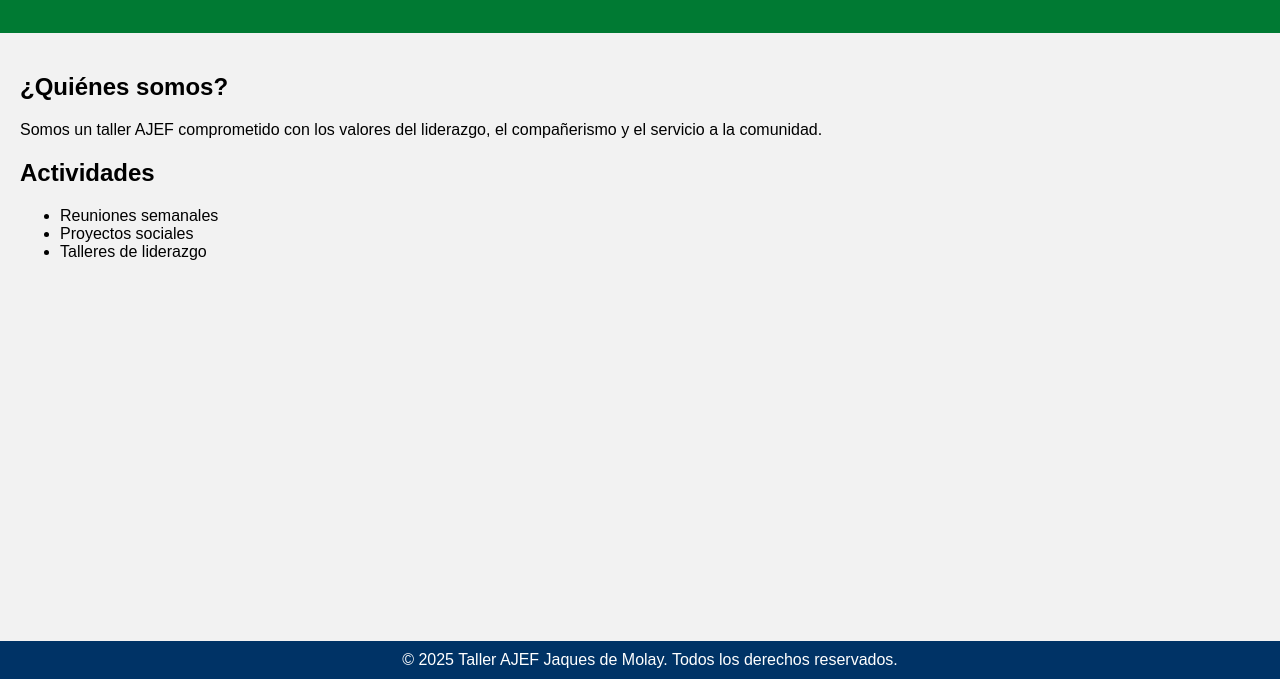
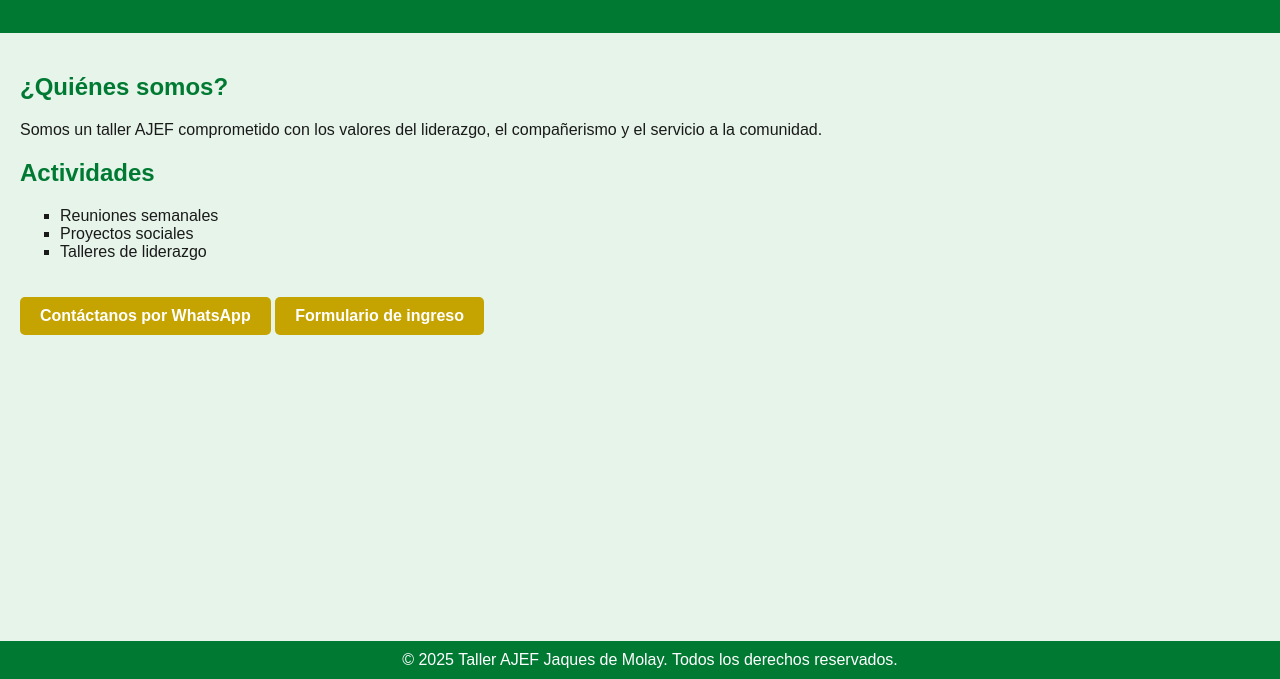
Before and after one commit to ELC-15/ajef-toluca, a plain HTML site: page index.html in a window 1280 px wide. Shown: the part 121-800 px from the top of the page. Drawn offline with Linux system fonts and the light colour scheme.

Commit message:
versión 2

```diff
--- a/index.html
+++ b/index.html
@@ -1,40 +1,45 @@
 <!DOCTYPE html>
 <html lang="es">
-
 <head>
   <meta charset="UTF-8">
   <title>Taller AJEF Jaques de Molay</title>
   <style>
     body {
       font-family: Arial, sans-serif;
-            background-color: #f2f2f2;
+      background-color: #e6f4ea; /* verde claro */
+      color: #1a1a1a; /* texto oscuro */
       margin: 0;
       padding: 0;
     }
 
     header {
-            background-color: #007a33;
+      background-color: #007a33; /* verde AJEF */
       color: white;
       padding: 20px;
       text-align: center;
+      overflow: hidden;
     }
 
     .logo {
       width: 80px;
-            /* tamaño pequeño */
       float: left;
-            /* coloca la imagen a la izquierda */
       margin-right: 15px;
-            /* espacio entre la imagen y el texto */
     }
-
 
     main {
       padding: 20px;
     }
 
+    h2 {
+      color: #007a33;
+    }
+
+    ul {
+      list-style-type: square;
+    }
+
     footer {
-            background-color: #003366;
+      background-color: #007a33;
       color: white;
       text-align: center;
       padding: 10px;
@@ -42,21 +47,34 @@
       width: 100%;
       bottom: 0;
     }
+
+    .btn-contacto {
+      display: inline-block;
+      margin-top: 20px;
+      padding: 10px 20px;
+      background-color: #c5a300; /* dorado claro */
+      color: white;
+      text-decoration: none;
+      border-radius: 5px;
+      font-weight: bold;
+    }
+
+    .btn-contacto:hover {
+      background-color: #a38800;
+    }
   </style>
 </head>
+<body>
 
-<body>
   <header>
     <img src="ajef_logo.jpg" alt="Logo del Taller AJEF Jaques de Molay" class="logo">
     <h1>Taller AJEF Jaques de Molay</h1>
     <p>Fraternidad, servicio y liderazgo juvenil</p>
   </header>
 
-
   <main>
     <h2>¿Quiénes somos?</h2>
-        <p>Somos un taller AJEF comprometido con los valores del liderazgo, el compañerismo y el servicio a la
-            comunidad.</p>
+    <p>Somos un taller AJEF comprometido con los valores del liderazgo, el compañerismo y el servicio a la comunidad.</p>
 
     <h2>Actividades</h2>
     <ul>
@@ -64,11 +82,17 @@
       <li>Proyectos sociales</li>
       <li>Talleres de liderazgo</li>
     </ul>
+
+    <a href="https://wa.me/521XXXXXXXXXX" class="btn-contacto" target="_blank">Contáctanos por WhatsApp</a>
+    <a href="https://docs.google.com/forms/d/e/1FAIpQLSdEjemploFormularioXYZ/viewform" class="btn-contacto" target="_blank">
+  Formulario de ingreso
+</a>
+
   </main>
 
   <footer>
     &copy; 2025 Taller AJEF Jaques de Molay. Todos los derechos reservados.
   </footer>
+
 </body>
-
 </html>
```
Lines whose indentation alone changed are shown as unchanged.
